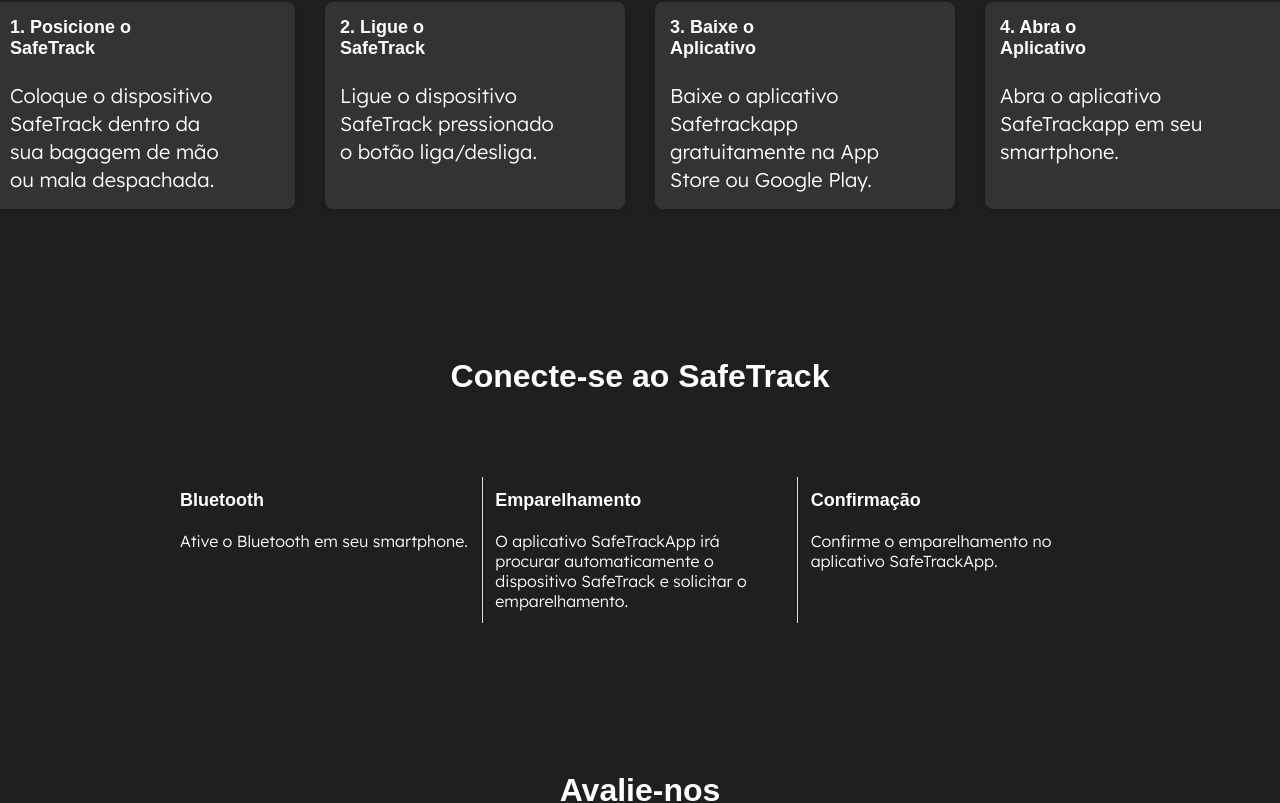
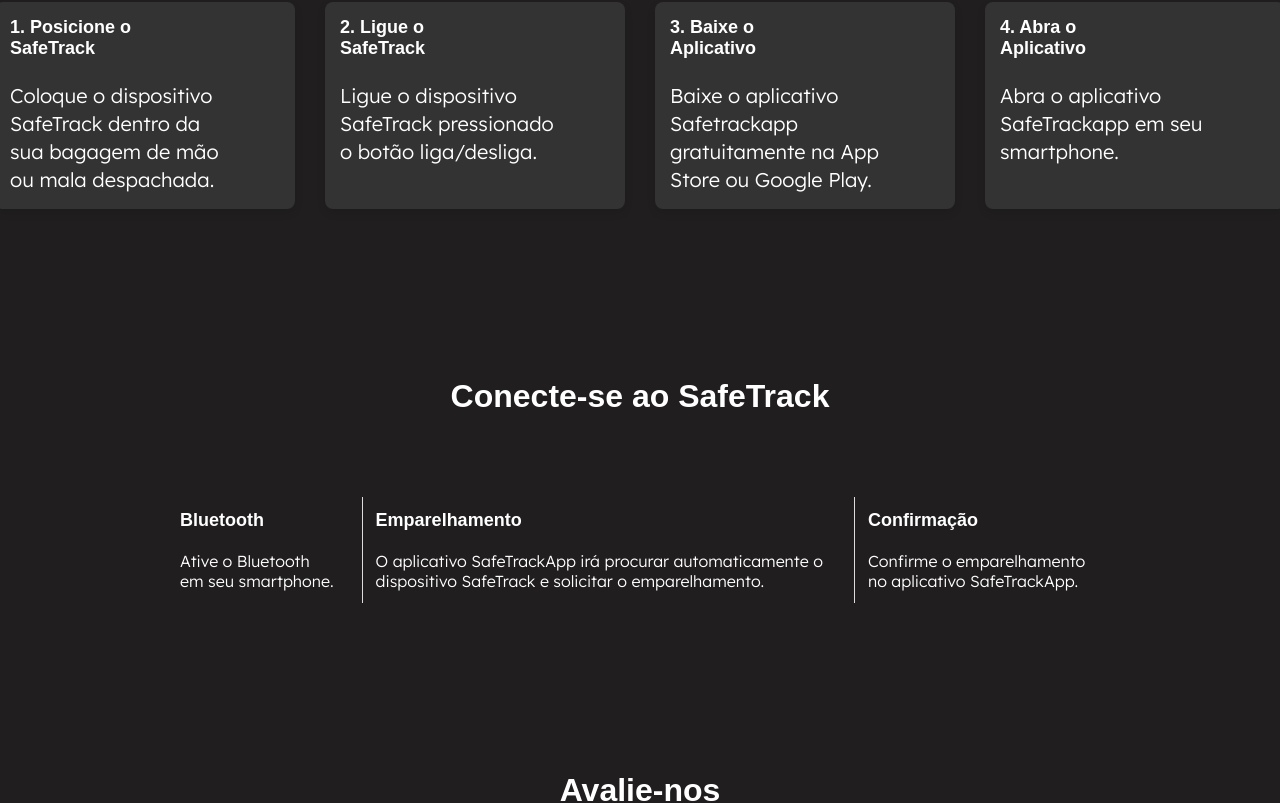
Before and after one commit to Leopardeco/tcc-safetrack, a React (Vite) app: page / in a window 1280 px wide. Shown: the part 1712-2515 px from the top of the page. Built offline with nearby package versions, Linux system fonts and the light colour scheme; a web font is replaced by a local one.

Commit message:
ajustes finais

```diff
--- a/src/styles/Home.styles.js
+++ b/src/styles/Home.styles.js
@@ -198,7 +198,8 @@
   }
 
   div {
-    flex: 1;
+    align-items: center;
+    gap: 1.5rem;
     padding: 1.25rem;
   }
 
@@ -213,11 +214,10 @@
   }
 
   p {
-    margin: .300rem 0 0;
+    margin: .3rem 0 0;
     color: #fff;
     font-family: "Lexend", sans-serif;
   }
-
 
   @media (max-width: 768px) {
     display: flex;
@@ -227,7 +227,6 @@
       margin-left: 0.7rem;
       flex-wrap: wrap;
     }
-
     .borda {
       border-top: 1px solid #ddd;
       border-left: 0;
@@ -237,7 +236,8 @@
 
 export const Conectdiv = styled.div`
   display: flex;
-  width: 100%;`
+  width: 100%;
+  `
 
 export const CenteredContainer = styled.div`
   display: flex;
```
